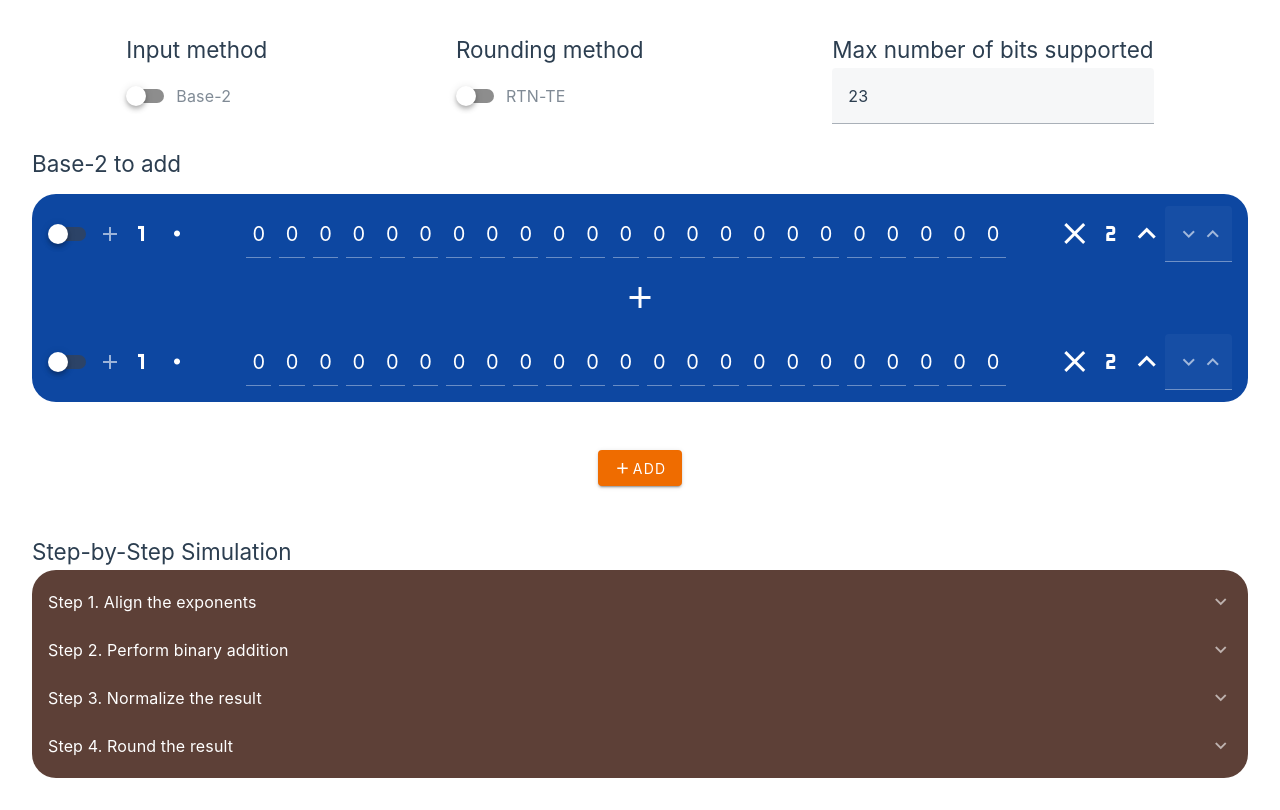
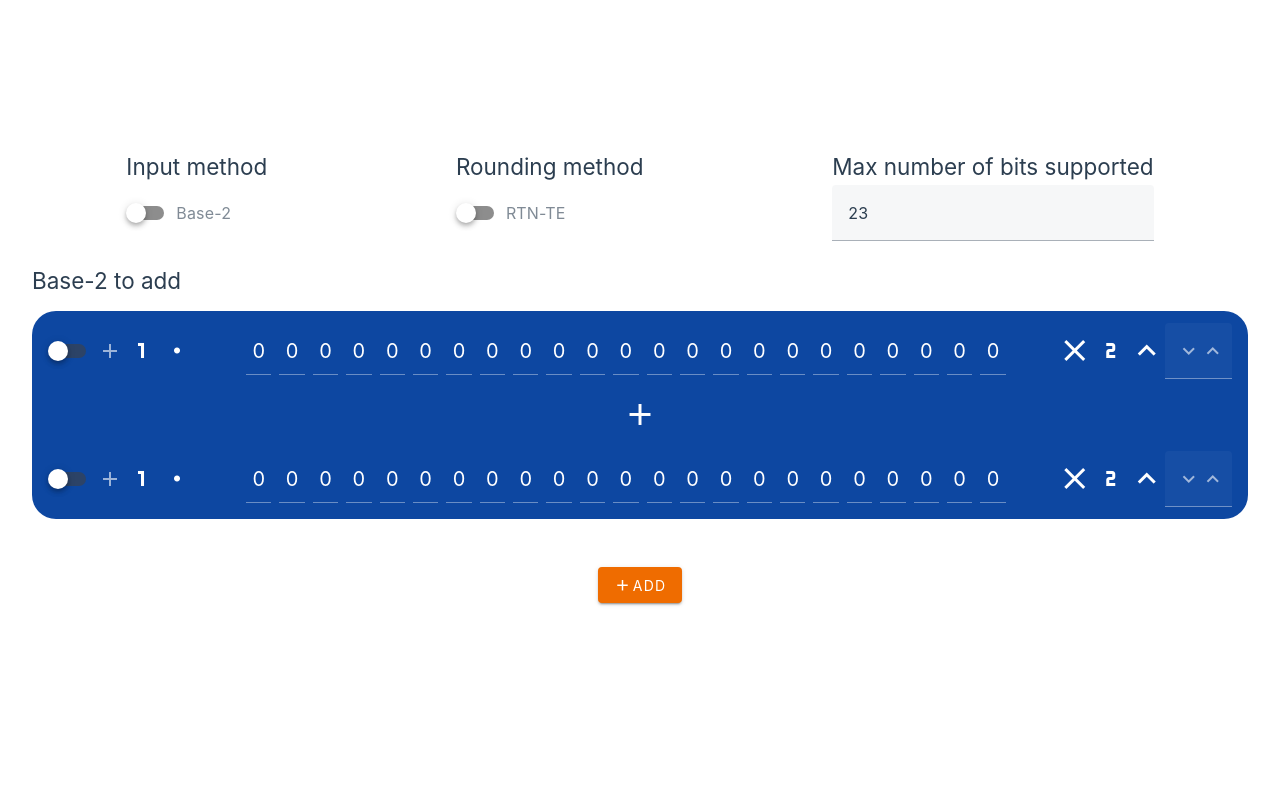
Before and after one commit to Dwigoric/sfp-operations-simulator, a Vue app: page / in a window 1280 px wide. Built offline with nearby package versions, Linux system fonts and the light colour scheme.

Commit message:
style: show simulation on button click

```diff
--- a/src/App.vue
+++ b/src/App.vue
@@ -6,6 +6,8 @@ import { reactive, ref } from 'vue'
 import { addOperands, alignExponent, normalizeSum, RoundRTNTE, useGRS } from './util.js'
 
 // Refs
+const showSimulation = ref(false)
+
 const useGrs = ref(false)
 const rawInput = ref(false)
 const bitsSupported = ref(23)
@@ -111,6 +113,8 @@ const checkNumber = (e) => {
 }
 
 const simulate = () => {
+    showSimulation.value = true
+
     if (rawInput.value) {
         info.op1.sign = parseInt(binary1.value[0], 10)
         info.op1.exponent = parseInt(binary1.value.slice(1, 9), 2) - 127
@@ -322,7 +326,8 @@ const simulate = () => {
         </VBtn>
     </div>
 
-    <div id="steps-wrapper">
+    <VExpandTransition>
+        <div v-if="showSimulation" id="steps-wrapper">
             <h2>Step-by-Step Simulation</h2>
             <VList class="bg-brown-darken-2 rounded-xl">
                 <VExpandTransition>
@@ -335,7 +340,8 @@ const simulate = () => {
                         </template>
                         <div class="steps-list">
                             <h3>
-                            Split the binary numbers into their sign, exponent, and mantissa parts
+                                Split the binary numbers into their sign, exponent, and mantissa
+                                parts
                             </h3>
                             <div class="binary-split">
                                 <div>
@@ -379,7 +385,9 @@ const simulate = () => {
                         Since the exponents are already aligned, no further action is needed.
                     </h3>
                     <div v-else class="steps-list">
-                    <h3>Align the exponents in favor of the operand with the larger exponent.</h3>
+                        <h3>
+                            Align the exponents in favor of the operand with the larger exponent.
+                        </h3>
                         <div class="binary-split">
                             <div>
                                 <h4>Aligned Operand 1</h4>
@@ -450,6 +458,7 @@ const simulate = () => {
                 </VListGroup>
             </VList>
         </div>
+    </VExpandTransition>
 </template>
 
 <style scoped>
```
Lines whose indentation alone changed are shown as unchanged.
